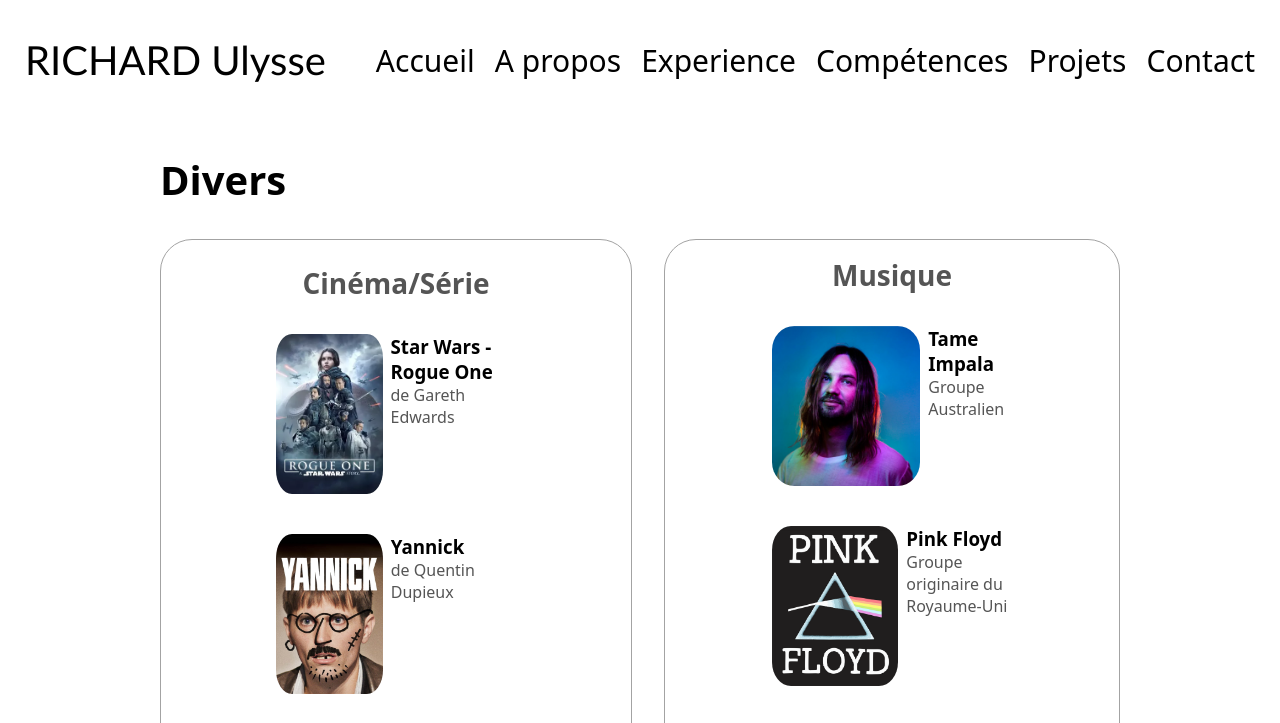
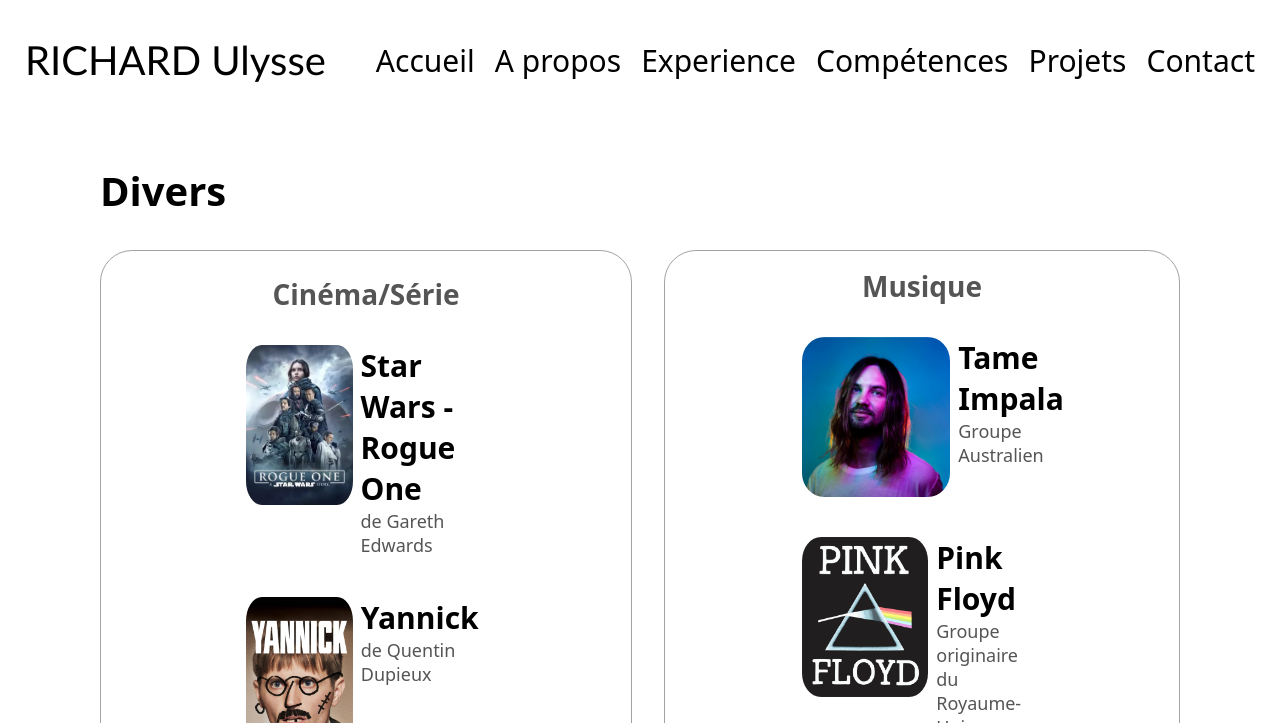
Before and after one commit to PepitoBailao/portfolio, a plain HTML site: page divers.html in a window 1280 px wide. Shown: the top 723 px of the page. Drawn offline with Linux system fonts and the light colour scheme.

Commit message:
Bon c'est vraiment la dernier MAJ

```diff
--- a/CSS/accueil.css
+++ b/CSS/accueil.css
@@ -3,8 +3,8 @@
 #profil {
   display: flex;
   justify-content: center;
-  gap: 5rem;
-  height: 80vh;
+  gap: 80px;
+  height: 500px;
 }
 
 .image {
@@ -28,12 +28,12 @@
 }
 
 .p2txt {
-  font-size: 1.75rem;
-  margin-bottom: 1rem;
+  font-size: 28px;
+  margin-bottom: 16px;
 }
 
 .titre {
-  font-size: 3rem;
+  font-size: 48px;
   text-align: center;
 }
 
@@ -50,26 +50,26 @@
   display: flex;
   justify-content: center;
   flex-direction: column;
-  height: 70vh;
+  height: 756px;
 }
 
 .contact-info-upper-container {
   display: flex;
   justify-content: center;
-  border-radius: 2rem;
-  border: rgb(53, 53, 53) 0.1rem solid;
+  border-radius: 32px;
+  border: rgb(53, 53, 53) 1.6px solid;
   border-color: rgb(163, 163, 163);
   background: (250, 250, 250);
-  margin: 2rem auto;
-  padding: 0.5rem;
+  margin: 32px auto;
+  padding: 8px;
 }
 
 .contact-info-container {
   display: flex;
   align-items: center;
   justify-content: center;
-  gap: 0.5rem;
-  margin: 1rem;
+  gap: 8px;
+  margin: 16px;
 }
 
 .contact-info-container p {
@@ -81,7 +81,7 @@
 }
 
 .email-icon {
-  height: 2.5rem;
+  height: 40px;
 }
 
 /* BUTTONS */
@@ -89,20 +89,20 @@
 .bouttonhaut {
   display: flex;
   justify-content: center;
-  gap: 1rem;
+  gap: 16px;
 }
 
 .boutton {
   font-weight: 600;
   transition: all 300ms ease;
-  padding: 1rem;
-  width: 8rem;
-  border-radius: 2rem;
+  padding: 16px;
+  width: 128px;
+  border-radius: 32px;
 }
 
 .bcouleur1,
 .bcouleur2 {
-  border: rgb(53, 53, 53) 0.1rem solid;
+  border: rgb(53, 53, 53) 1.6px solid;
 }
 
 .bcouleur1:hover,
@@ -125,9 +125,9 @@
 }
 
 .bcouleur2:hover {
-  border: rgb(255, 255, 255) 0.1rem solid;
+  border: rgb(255, 255, 255) 1.6px solid;
 }
 
 .bouttonhaut {
-  gap: 1rem;
+  gap: 16px;
 }
--- a/CSS/apropos.css
+++ b/CSS/apropos.css
@@ -1,5 +1,3 @@
-/* ABOUT SECTION */
-
 .sectionss {
     gap: 20px;
     margin-bottom: 20px;
@@ -17,25 +15,25 @@
   }
 
   .jsp {
-    padding: 1.5rem;
+    padding: 24px;
     flex: 1;
     background: white;
-    border-radius: 2rem;
-    border: rgb(53, 53, 53) 0.1rem solid;
+    border-radius: 32px;
+    border: rgb(53, 53, 53) 1.6px solid;
     border-color: rgb(163, 163, 163);
     text-align: center;
   }
 
   .section-container {
-    gap: 4rem;
+    gap: 64px;
     height: 80%;
   }
 
   #profil {
     display: flex;
     justify-content: center;
-    gap: 5rem;
-    height: 80vh;
+    gap: 80px;
+    height: 700px;
   }
 
   .image {
@@ -59,7 +57,7 @@
   }
 
   .p2txt {
-    font-size: 1.75rem;
+    font-size: 28px;
     margin-bottom: 10px;
   }
 
--- a/CSS/competence.css
+++ b/CSS/competence.css
@@ -1,5 +1,3 @@
-/* EXPERIENCE SECTION */
-
 #experience {
   position: relative;
 }
@@ -7,8 +5,8 @@
 .untitre {
   color: rgb(85, 85, 85);
   font-weight: 600;
-  font-size: 1.75rem;
-  margin-bottom: 2rem;
+  font-size: 28px;
+  margin-bottom: 32px;
 }
 
 .info {
@@ -22,7 +20,7 @@
   text-align: initial;
   flex-wrap: wrap;
   flex-direction: column;
-  gap: 2.5rem;
+  gap: 40px;
   justify-content: center;
 }
 
@@ -30,7 +28,7 @@ article {
   display: flex;
   width: 100%;
   justify-content: space-around;
-  gap: 0.5rem;
+  gap: 8px;
 }
 
 article .icon {
@@ -40,10 +38,6 @@ article .icon {
 p {
   color: rgb(85, 85, 85);
   font-weight: 500;
-  margin-bottom: 0.5rem;
+  margin-bottom: 8px;
   width: 100%;
 }
-
-div {
-  width: 100%;
-}
--- a/CSS/divers.css
+++ b/CSS/divers.css
@@ -7,8 +7,8 @@
 .untitre {
     color: rgb(85, 85, 85);
     font-weight: 600;
-    font-size: 1.75rem;
-    margin-bottom: 2rem;
+    font-size: 28px;
+    margin-bottom: 32px;
     text-align: center;
 }
 
@@ -21,7 +21,7 @@
 .sectionss {
     display: flex;
     justify-content: space-between;
-    gap: 2rem;
+    gap: 32px;
 }
 
 .article-container {
@@ -29,15 +29,15 @@
     text-align: initial;
     flex-wrap: wrap;
     flex-direction: row;
-    gap: 2.5rem;
+    gap: 40px;
     justify-content: space-around;
 }
 
 article {
     display: flex;
-    width: 15rem;
+    width: 240px;
     justify-content: space-around;
-    gap: 0.5rem;
+    gap: 8px;
 }
 
 article .icon {
@@ -50,20 +50,22 @@ article .image {
 
 .icondivers {
     cursor: pointer;
-    height: 10rem;
+    height: 160px;
 }
 
-.iconmusiques{
+.iconmusiques {
     cursor: pointer;
-    height: 10rem;
+    height: 160px;
 }
 
-.jsp, .jsp2, .jsp3 {
-    padding: 1rem;
+.jsp,
+.jsp2,
+.jsp3 {
+    padding: 16px;
     flex: 1;
     background: white;
-    border-radius: 2rem;
-    border: rgb(53, 53, 53) 0.1rem solid;
+    border-radius: 32px;
+    border: rgb(53, 53, 53) 1.6px solid;
     border-color: rgb(163, 163, 163);
     text-align: center;
     margin-bottom: 100px;
@@ -80,6 +82,7 @@ article .image {
     from {
         transform: rotate(0deg);
     }
+
     to {
         transform: rotate(359deg);
     }
--- /dev/null
+++ b/CSS/experience.css
@@ -0,0 +1,11 @@
+.color-container {
+    border-color: rgb(163, 163, 163);
+    background: rgb(250, 250, 250);
+  }
+
+
+.titre {
+    margin: 20px;
+    color: black;
+    margin-top: 5%;
+}
--- a/CSS/general.css
+++ b/CSS/general.css
@@ -14,6 +14,7 @@ html {
 
 p {
   color: rgb(85, 85, 85);
+  font-size:18px;
 }
 
 img {
@@ -24,6 +25,9 @@ img {
   font-size: 40px;
 }
 
+h3 {
+  font-size: 30px;
+}
 /* DESKTOP NAV */
 
 nav,
@@ -52,7 +56,7 @@ a {
 a:hover {
   color: grey;
   text-decoration: underline;
-  text-underline-offset: 1rem;
+  text-underline-offset: 16px;
   text-decoration-color: rgb(181, 181, 181);
 }
 
@@ -68,9 +72,9 @@ a:hover {
 /* SECTIONS */
 
 section {
-    padding-top: 4vh;
-    height: 96vh;
-    margin: 0 10rem;
+    padding-top: 43.2px;
+    height: 1000px;
+    margin: 0 100px;
     box-sizing: border-box;
     min-height: fit-content;
   }
@@ -99,9 +103,9 @@ footer p {
 
 
 .sectionss {
-  gap: 2rem;
-  margin-bottom: 2rem;
-  margin-top: 2rem;
+  gap: 32px;
+  margin-bottom: 32px;
+  margin-top: 32px;
 }
 
 .sections {
@@ -115,23 +119,23 @@ footer p {
 }
 
 .jsp {
-  padding: 1.5rem;
+  padding: 24px;
   flex: 1;
   background: white;
-  border-radius: 2rem;
-  border: rgb(53, 53, 53) 0.1rem solid;
+  border-radius: 32px;
+  border: rgb(53, 53, 53) 1.6px solid;
   border-color: rgb(163, 163, 163);
   text-align: center;
 }
 
 .section-container {
-  gap: 4rem;
+  gap: 64px;
   height: 80%;
 }
 
 .icon {
   cursor: pointer;
-  height: 3rem;
+  height: 48px;
 }
 
 /**/
--- a/CSS/projet.css
+++ b/CSS/projet.css
@@ -1,7 +1,7 @@
 .sectionss {
-    gap: 2rem;
-    margin-bottom: 2rem;
-    margin-top: 2rem;
+    gap: 32px;
+    margin-bottom: 32px;
+    margin-top: 32px;
   }
 
 .sections {
@@ -15,11 +15,11 @@
   }
 
 .jsp {
-    padding: 1.5rem;
+    padding: 24px;
     flex: 1;
     background: white;
     border-radius: 20px;
-    border: rgb(53, 53, 53) 0.1rem solid;
+    border: rgb(53, 53, 53) 1.6px solid;
     border-color: rgb(163, 163, 163);
     text-align: left;
   }
@@ -43,7 +43,7 @@
   }
 
 .project-img {
-    border-radius: 2rem;
+    border-radius: 32px;
     width: 90%;
     height: 90%;
 }
@@ -99,7 +99,7 @@ h3{
 }
 
 .project-img {
-  border-radius: 2rem;
+  border-radius: 32px;
   width: 90%;
   height: 90%;
 }
```
Also changed, not shown: CSS/contact.css (+8 -10 lines), experience.html (+4 -4 lines).
